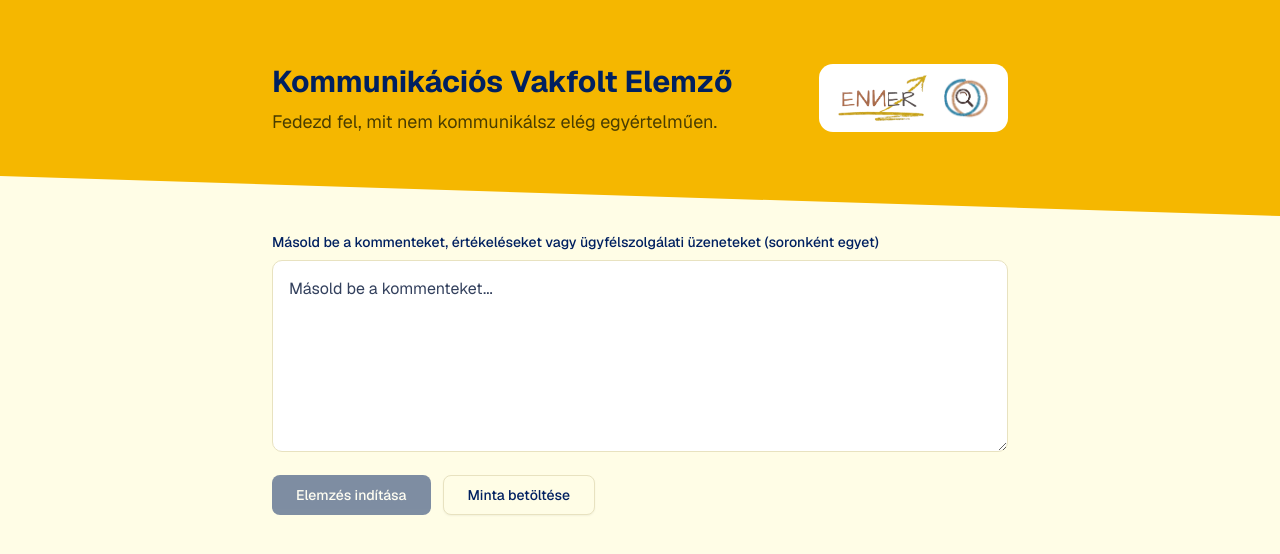
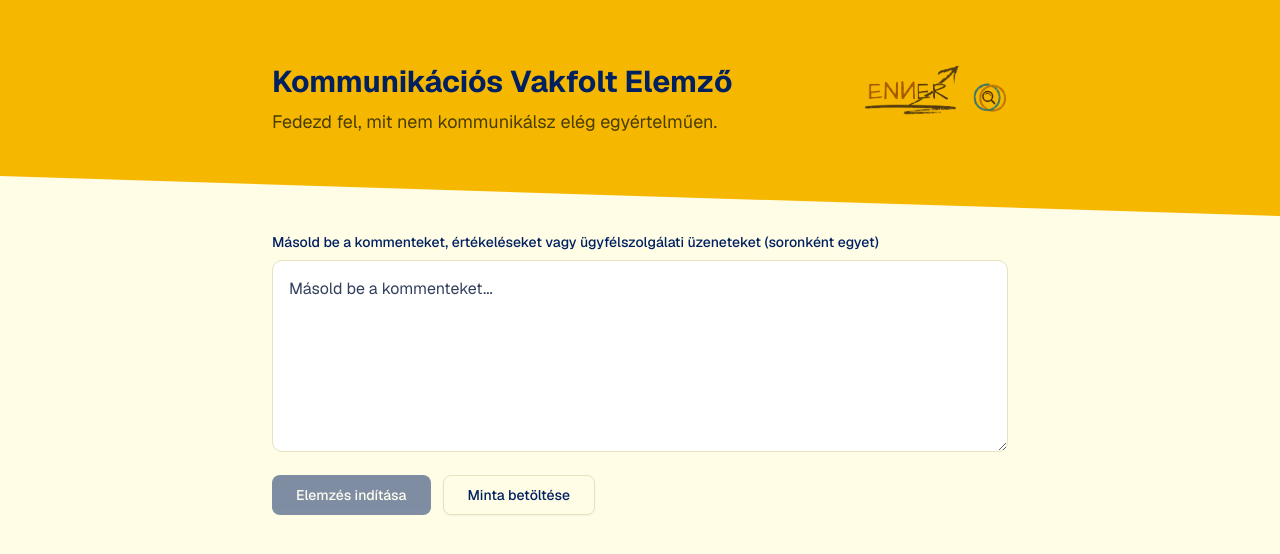
Before and after one commit to nagyrita05/customer-confusion-radar, a Next.js app: page / in a window 1280 px wide. Shown: the top 554 px of the page. Built offline with nearby package versions, Linux system fonts and the light colour scheme.

Commit message:
feat: replace dual logos with combined logo in header
Co-authored-by: Nagy Rita <229563785+nagyrita05@users.noreply.github.com>

```diff
--- a/app/page.tsx
+++ b/app/page.tsx
@@ -85,20 +85,12 @@ export default function HomePage() {
                 Fedezd fel, mit nem kommunikálsz elég egyértelműen.
               </p>
             </div>
-            {/* Logo unit on white chip (top-right on desktop, above title on mobile) */}
-            <div className="order-1 sm:order-2 inline-flex items-center gap-[14px] bg-white rounded-xl py-[10px] px-[18px] self-start shrink-0">
-              <img
-                src="/enner-wordmark.png"
-                alt="ENNER logó"
-                className="h-12 w-auto"
-              />
-              <img
-                src="/enner-emblem.png"
-                alt=""
-                aria-hidden="true"
-                className="h-12 w-auto"
-              />
-            </div>
+            {/* Combined logo, directly on the yellow band (top-right on desktop, above title on mobile) */}
+            <img
+              src="/enner-logo.png"
+              alt="ENNER logó"
+              className="order-1 sm:order-2 h-[52px] w-auto self-start shrink-0"
+            />
           </header>
         </div>
       </div>
```
Also changed, not shown: public/enner-logo.png (added).
